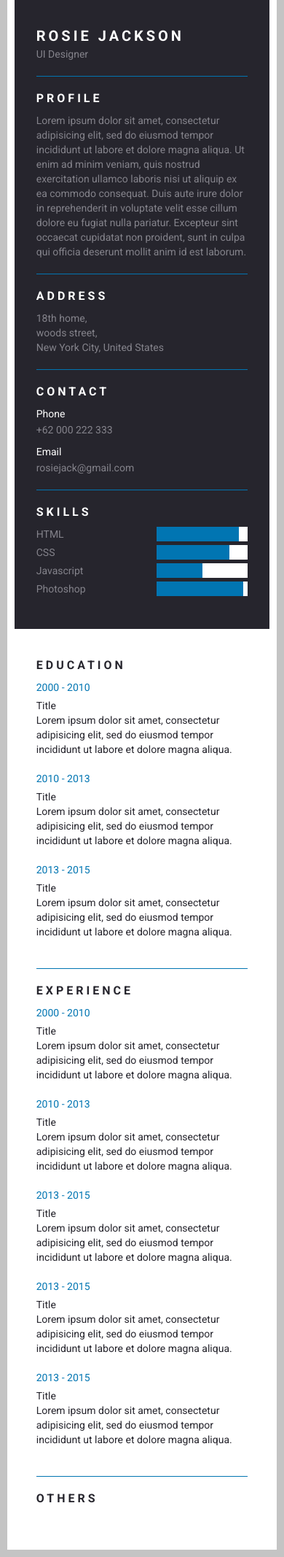
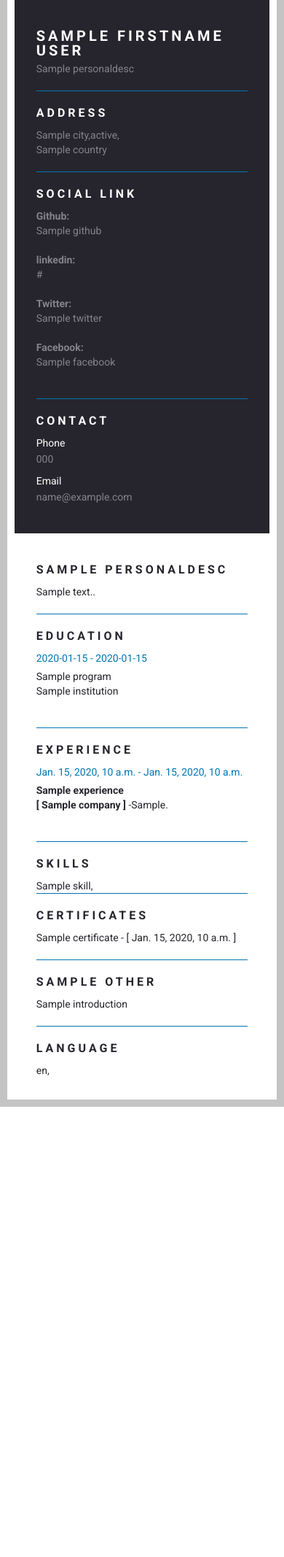
Before and after one commit to SevenSem/Resume, a Django app: template resume/templates/resumes/resume4.html in a window 390 px wide. Shown: the part 284-2418 px from the top of the page at 73% size. After the commit the page ends 1801 px from the top, so only its background shows below. Run offline with Django 3.2, Linux system fonts and the light colour scheme; the template is opened without the code that fills it: most values are stand-ins (such as "Sample title", 1, 10 or a date in 2020); grey boxes marked "Sample" are stand-in pictures; some libraries are stand-ins or nearby versions.

Commit message:
resume updated

```diff
--- a/resume/templates/form/form.html
+++ b/resume/templates/form/form.html
@@ -70,8 +70,6 @@
                                     <label>Image</label>
                                     {{form.image}}
                                 </div>
-
-
                             </div>
                             <hr>
                             <h1 class="h4 text-gray-900 mb-4" style="color:#001C4B;font-weight: 700;">About You</h1>
--- a/resume/templates/form/testform.html
+++ b/resume/templates/form/testform.html
@@ -65,6 +65,12 @@
                                         <label>Gender </label>
                                         {{form.gender}}
                                     </div>
+                                    <div class="form-row">
+                                <div class="form-group col-md-5">
+                                    <label>Image</label>
+                                    {{form.image}}
+                                </div>
+                            </div>
                                 </div>
                                 <hr>
                                 <h1 class="h4 text-gray-900 mb-4">About You</h1>
--- a/resume/templates/resumes/resume4.html
+++ b/resume/templates/resumes/resume4.html
@@ -2,7 +2,7 @@
 <html>
 <head>
 	<meta charset="utf-8">
-	<title>Responsive Resume UI Design in HTML and CSS</title>
+  <title>{{personalinfodata.firstname | upper}} {{personalinfodata.lastname | upper}}</title>
 	<meta name="viewport" content="width=device-width, initial-scale=1.0">
 	<link rel="stylesheet" type="text/css" href="styles.css">
 	<script src="https://kit.fontawesome.com/b99e675b6e.js"></script>
@@ -241,161 +241,148 @@ body{
 
 <div class="resume_wrapper">
 	<div class="resume_left">
+	 {%if personalinfodata.image%}
 		<div class="resume_image">
-			<img src="pic.jpg" alt="Resume_image">
+			<img  src="{{personalinfodata.image.url}}" alt="Resume_image">
 		</div>
+		{%endif%}
 		<div class="resume_bottom">
 			<div class="resume_item resume_namerole">
-				<div class="name">Rosie Jackson</div>
-				<div class="role">UI Designer</div>
+				<div class="name">{{personalinfodata.firstname | upper}} {{personalinfodata.lastname | upper}}</div>
+				<div class="role">{{personaldesc.Job_title}}</div>
 			</div>
-			<div class="resume_item resume_profile">
-				<div class="resume_title">Profile</div>
-				<div class="resume_info">Lorem ipsum dolor sit amet, consectetur adipisicing elit, sed do eiusmod
-				tempor incididunt ut labore et dolore magna aliqua. Ut enim ad minim veniam,
-				quis nostrud exercitation ullamco laboris nisi ut aliquip ex ea commodo
-				consequat. Duis aute irure dolor in reprehenderit in voluptate velit esse
-				cillum dolore eu fugiat nulla pariatur. Excepteur sint occaecat cupidatat non
-				proident, sunt in culpa qui officia deserunt mollit anim id est laborum.</div>
-			</div>
+
 			<div class="resume_item resume_address">
 				<div class="resume_title">Address</div>
 				<div class="resume_info">
-					18th home,<br/>
-					woods street,<br/>
-					New York City, United States
+					{{personalinfodata.city}},{{personalinfodata.state}},<br/>
+				{{personalinfodata.country}}
 				</div>
 			</div>
+
+			<div class="resume_item resume_address">
+				<div class="resume_title">Social Link</div>
+				<div class="resume_info">
+				    {% if personalinfodata.github %}
+						<b>Github:</b> <br>
+						{{personalinfodata.github}} <br> <br>
+						{%endif%}
+						{% if personalinfodata.linkedin %}
+						<b>linkedin:</b><br>
+						{{personalinfodata.linkedin}} <br> <br>
+            {%endif%}
+						{% if personalinfodata.twitter %}
+						<b>Twitter:</b><br>
+						{{personalinfodata.twitter}} <br> <br>
+            {%endif%}
+
+						{% if personalinfodata.facebook %}
+		        <b>Facebook:</b><br>
+						{{personalinfodata.facebook}} <br> <br>
+            {%endif%}
+				</div>
+			</div>
+
 			<div class="resume_item resume_contact">
 				<div class="resume_title">Contact</div>
 				<div class="resume_info">
 					<div class="resume_subtitle">Phone</div>
-					<div class="resume_subinfo">+62 000 222 333</div>
+					<div class="resume_subinfo">{{personalinfodata.phone}}</div>
 				</div>
 				<div class="resume_info">
 					<div class="resume_subtitle">Email</div>
-					<div class="resume_subinfo">rosiejack@gmail.com</div>
-				</div>
-			</div>
-			<div class="resume_item resume_skills">
-				<div class="resume_title">Skills</div>
-				<div class="resume_info">
-					<div class="skills_list">
-						<div class="skills_left">HTML</div>
-						<div class="skills_bar">
-							<p>
-								<span style="width: 90%"></span>
-							</p>
-						</div>
-					</div>
-					<div class="skills_list">
-						<div class="skills_left">CSS</div>
-						<div class="skills_bar">
-							<p>
-								<span style="width: 80%"></span>
-							</p>
-						</div>
-					</div>
-					<div class="skills_list">
-						<div class="skills_left">Javascript</div>
-						<div class="skills_bar">
-							<p>
-								<span style="width: 50%"></span>
-							</p>
-						</div>
-					</div>
-					<div class="skills_list">
-						<div class="skills_left">Photoshop</div>
-						<div class="skills_bar">
-							<p>
-								<span style="width: 95%"></span>
-							</p>
-						</div>
-					</div>
+					<div class="resume_subinfo">{{personalinfodata.email}}</div>
 				</div>
 			</div>
 		</div>
 	</div>
 	<div class="resume_right">
 		<div class="resume_item resume_namerole">
-			<div class="name">Rosie Jackson</div>
-			<div class="role">UI Designer</div>
+			<div class="name">{{personalinfodata.firstname | upper}} {{personalinfodata.lastname | upper}}</div>
+			<div class="role">DOB: {{personalinfodata.dob}}</div>
 		</div>
+		<div class="resume_item resume_profile">
+				<div class="resume_title">{{personaldesc.Job_title}}</div>
+				<div class="resume_info">{{personaldesc.about}}.</div>
+			</div>
+
 		<div class="resume_item resume_education">
 			<div class="resume_title">Education</div>
 			<div class="resume_info">
+			 {% for education in educationalinfodata %}
 				<div class="resume_data">
-					<div class="year">2000 - 2010</div>
+					<div class="year">{{education.edate1}} - {{education.edate2}}</div>
 					<div class="content">
-						<p>Title</p>
-						<p>Lorem ipsum dolor sit amet, consectetur adipisicing elit, sed do eiusmod tempor incididunt ut labore et dolore magna aliqua.</p>
+						<p>{{education.program}}</p>
+						<p>{{education.institution}}</p>
 					</div>
 				</div>
-				<div class="resume_data">
-					<div class="year">2010 - 2013</div>
-					<div class="content">
-						<p>Title</p>
-						<p>Lorem ipsum dolor sit amet, consectetur adipisicing elit, sed do eiusmod tempor incididunt ut labore et dolore magna aliqua.</p>
-					</div>
-				</div>
-				<div class="resume_data">
-					<div class="year">2013 - 2015</div>
-					<div class="content">
-						<p>Title</p>
-						<p>Lorem ipsum dolor sit amet, consectetur adipisicing elit, sed do eiusmod tempor incididunt ut labore et dolore magna aliqua.</p>
-					</div>
-				</div>
+				{% endfor %}
 			</div>
 		</div>
 		<div class="resume_item resume_experience">
 			<div class="resume_title">Experience</div>
 			<div class="resume_info">
+			{% for experience in experienceinfodata %}
 				<div class="resume_data">
-					<div class="year">2000 - 2010</div>
+					<div class="year">{{experience.startingDate}} - {{experience.endingDate}}</div>
 					<div class="content">
-						<p>Title</p>
-						<p>Lorem ipsum dolor sit amet, consectetur adipisicing elit, sed do eiusmod tempor incididunt ut labore et dolore magna aliqua.</p>
+						<b>{{experience.title}}</b>
+						<p> <b>[ {{experience.company}} ]</b> -{{experience.experienceInfo}}.</p>
 					</div>
 				</div>
-				<div class="resume_data">
-					<div class="year">2010 - 2013</div>
-					<div class="content">
-						<p>Title</p>
-						<p>Lorem ipsum dolor sit amet, consectetur adipisicing elit, sed do eiusmod tempor incididunt ut labore et dolore magna aliqua.</p>
-					</div>
-				</div>
-				<div class="resume_data">
-					<div class="year">2013 - 2015</div>
-					<div class="content">
-						<p>Title</p>
-						<p>Lorem ipsum dolor sit amet, consectetur adipisicing elit, sed do eiusmod tempor incididunt ut labore et dolore magna aliqua.</p>
-					</div>
-				</div>
-				<div class="resume_data">
-					<div class="year">2013 - 2015</div>
-					<div class="content">
-						<p>Title</p>
-						<p>Lorem ipsum dolor sit amet, consectetur adipisicing elit, sed do eiusmod tempor incididunt ut labore et dolore magna aliqua.</p>
-					</div>
-				</div>
-				<div class="resume_data">
-					<div class="year">2013 - 2015</div>
-					<div class="content">
-						<p>Title</p>
-						<p>Lorem ipsum dolor sit amet, consectetur adipisicing elit, sed do eiusmod tempor incididunt ut labore et dolore magna aliqua.</p>
-					</div>
+			 {% endfor %}
+			</div>
+		</div>
+		<div class="resume_item resume_skills">
+				<div class="resume_title">Skills</div>
+				<div class="resume_info">
+					{% for skills in skilldata %}
+						<p style="float:left">{{skills.skill}}, &nbsp;</p>
+            {% endfor %}
 				</div>
 			</div>
+    {% if certificatedata %}
+		<div class="resume_item resmue_interests">
+			<div class="resume_title">Certificates</div>
+			{% for cer in certificatedata %}
+			<div class="resume_info">
+					<p>{{cer.certificate}} - [ {{cer.certificateDate}} ]</p>
+			</div>
+			{% endfor %}
 		</div>
+    {%endif%}
+
+		{% if Others %}
 		<div class="resume_item resmue_interests">
-			<div class="resume_title">Others</div>
+		{% for other in Others %}
+			<div class="resume_title">{{other.title}}</div>
 			<div class="resume_info">
-
-
+					<p>{{other.introduction}}</p>
 			</div>
 		</div>
-	</div>
+		{% endfor %}
+    {%endif%}
+
+			<div class="resume_item resume_skills">
+				<div class="resume_title">Language</div>
+				<div class="resume_info">
+					{% for languages in languagedata %}
+						<p style="float:left">{{languages.language}}, &nbsp;</p>
+            {% endfor %}
+				</div>
+			</div>
 </div>
-
+<script>
+    function printPageArea(inner) {
+      var printContent = document.getElementById(inner);
+      var WinPrint = window.open('scrollbars=1,resizable=1,width=1000,height=580,left=0, top=0');
+      WinPrint.document.write(printContent.innerHTML);
+      WinPrint.document.close();
+      WinPrint.focus();
+      WinPrint.print();
+      WinPrint.close();
+    }
+  </script>
 </body>
 </html>
```
Also changed, not shown: resume/templates/resumes/resume1.html (+0 -187 lines), resume/templates/resumes/resume3.html (+16 -8 lines).
